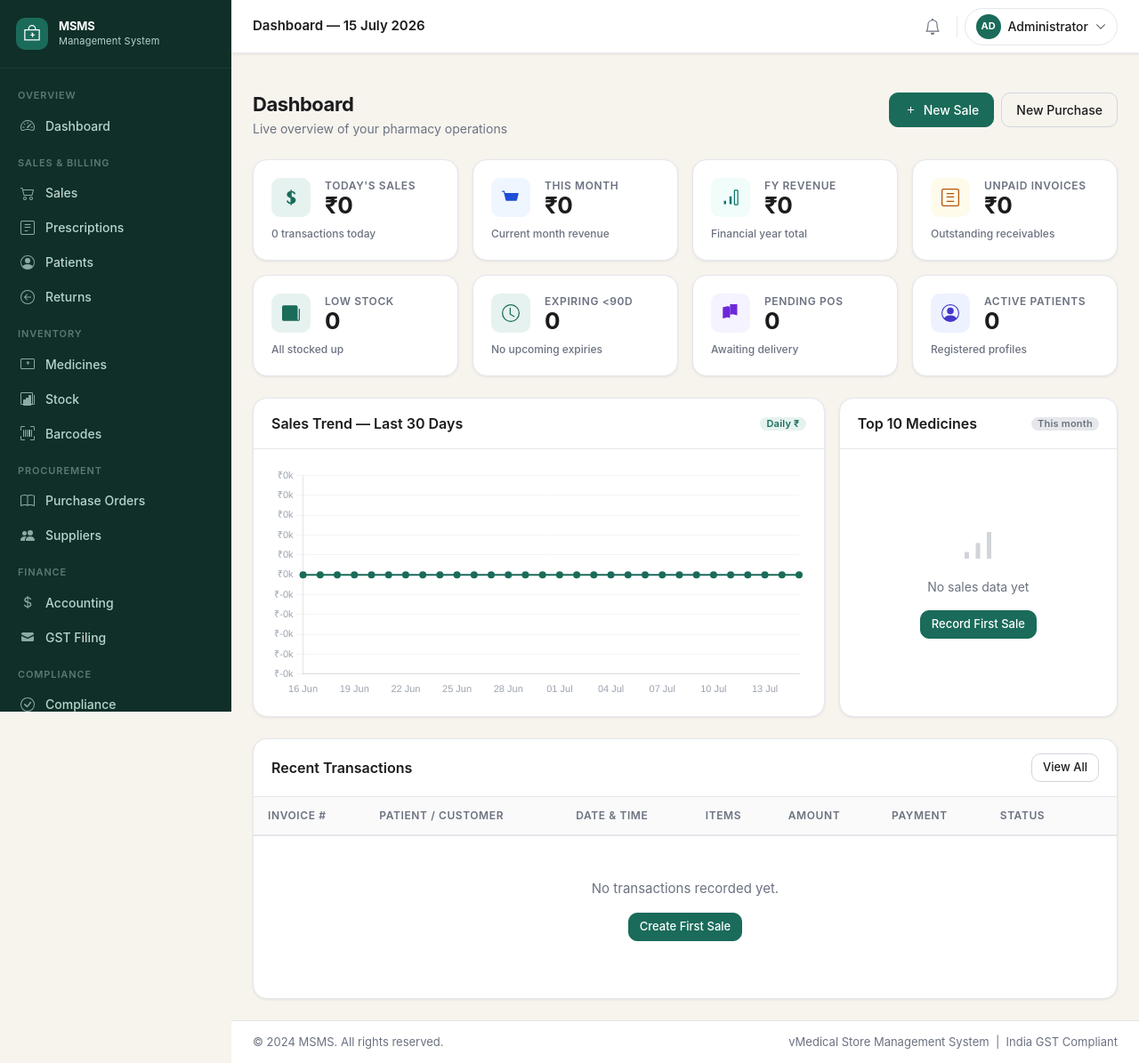
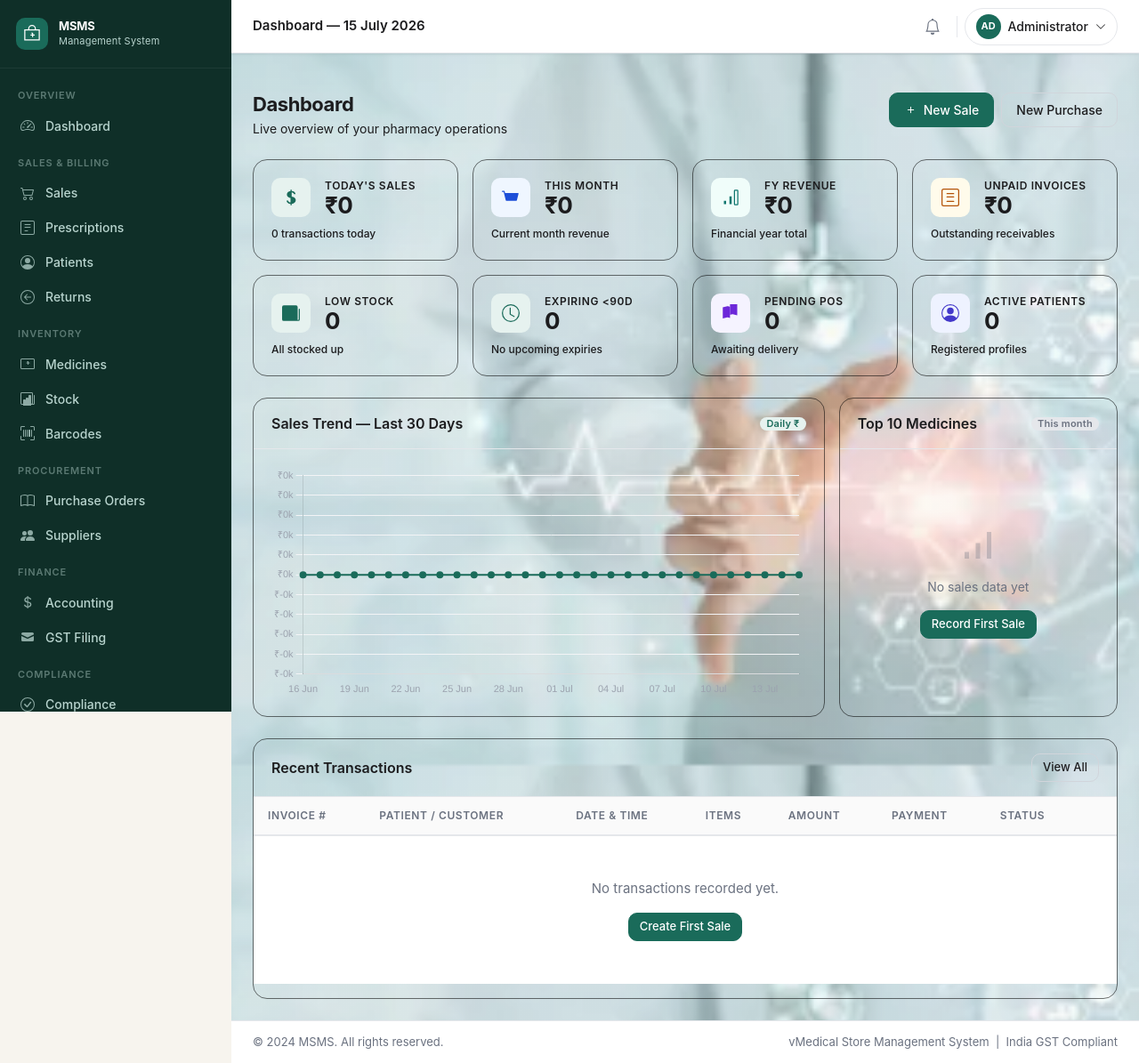
Before and after one commit to Jamirahmadmulani/fittrack_project, a Flask app: page / in a window 1280 px wide. Shown: the whole page at 89% size. Run offline with Flask 3, Linux system fonts and the light colour scheme; a user stored in the database is signed in.

Commit message:
Add hero background to dashboard and make cards transparent
Page content area gets a medical-themed background image with a light
overlay. Cards and KPI tiles are now transparent with just a black
border so the background shows through cleanly, and muted label/
subtitle text is switched to solid black for readability.

```diff
--- a/app/static/css/main.css
+++ b/app/static/css/main.css
@@ -305,6 +305,14 @@
 .page-content {
   flex: 1;
   padding: 1.5rem;
+  background:
+    linear-gradient(rgba(247,244,238,.35), rgba(247,244,238,.35)),
+    url("../img/dashboard-hero.png");
+  background-size: cover;
+  background-position: center;
+  background-repeat: no-repeat;
+  background-attachment: fixed;
+  color: var(--text);
 }
 
 .page-header {
@@ -326,7 +334,7 @@
 
 .page-subtitle {
   font-size: .875rem;
-  color: var(--text-muted);
+  color: var(--text);
   margin: .25rem 0 0;
 }
 
@@ -352,11 +360,12 @@
 
 /* ── Cards ───────────────────────────────────────────────────────────────────── */
 .card {
-  background: var(--white);
-  border: 1px solid var(--border);
+  background: transparent;
+  border: 1.5px solid rgba(0,0,0,.55);
   border-radius: var(--radius-lg);
-  box-shadow: var(--shadow-sm);
+  box-shadow: none;
   overflow: hidden;
+  color: var(--text);
 }
 
 .card-header {
@@ -380,15 +389,16 @@
 
 /* KPI cards */
 .kpi-card {
-  background: var(--white);
-  border: 1px solid var(--border);
+  background: transparent;
+  border: 1.5px solid rgba(0,0,0,.55);
   border-radius: var(--radius-lg);
   padding: 1.25rem;
   display: flex;
   flex-direction: column;
   gap: .625rem;
-  box-shadow: var(--shadow-sm);
-  transition: box-shadow var(--trans), transform var(--trans);
+  box-shadow: none;
+  color: var(--text);
+  transition: transform var(--trans);
 }
 
 .kpi-card:hover {
@@ -420,7 +430,7 @@
   font-weight: 600;
   text-transform: uppercase;
   letter-spacing: .05em;
-  color: var(--text-muted);
+  color: var(--text);
 }
 
 .kpi-value {
@@ -434,7 +444,7 @@
 .kpi-delta {
   font-size: .75rem;
   font-weight: 500;
-  color: var(--text-muted);
+  color: var(--text);
 }
 
 .kpi-delta.up   { color: var(--success); }
```
Also changed, not shown: app/static/img/dashboard-hero.png (added).
